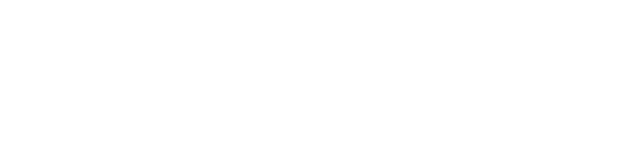
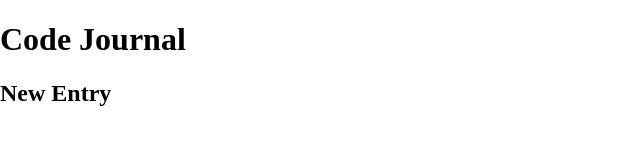
Before and after one commit to alicejeeunlee/code-journal, a website: page index.html in a window 1280 px wide. Shown: the whole page, without its empty margins (0-640 px from the left). Drawn offline with Linux system fonts and the light colour scheme.

Commit message:
Added a div[data-view=entry-form] to the HTML.

```diff
--- a/index.html
+++ b/index.html
@@ -17,8 +17,12 @@
 </head>
 <body>
   <header>
+    <h1>Code Journal</h1>
   </header>
   <main>
+    <h2>New Entry</h2>
+    <div data-view="entry-form" class="container">
+    </div>
   </main>
   <script src="js/data.js"></script>
   <script src="js/main.js"></script>
```
